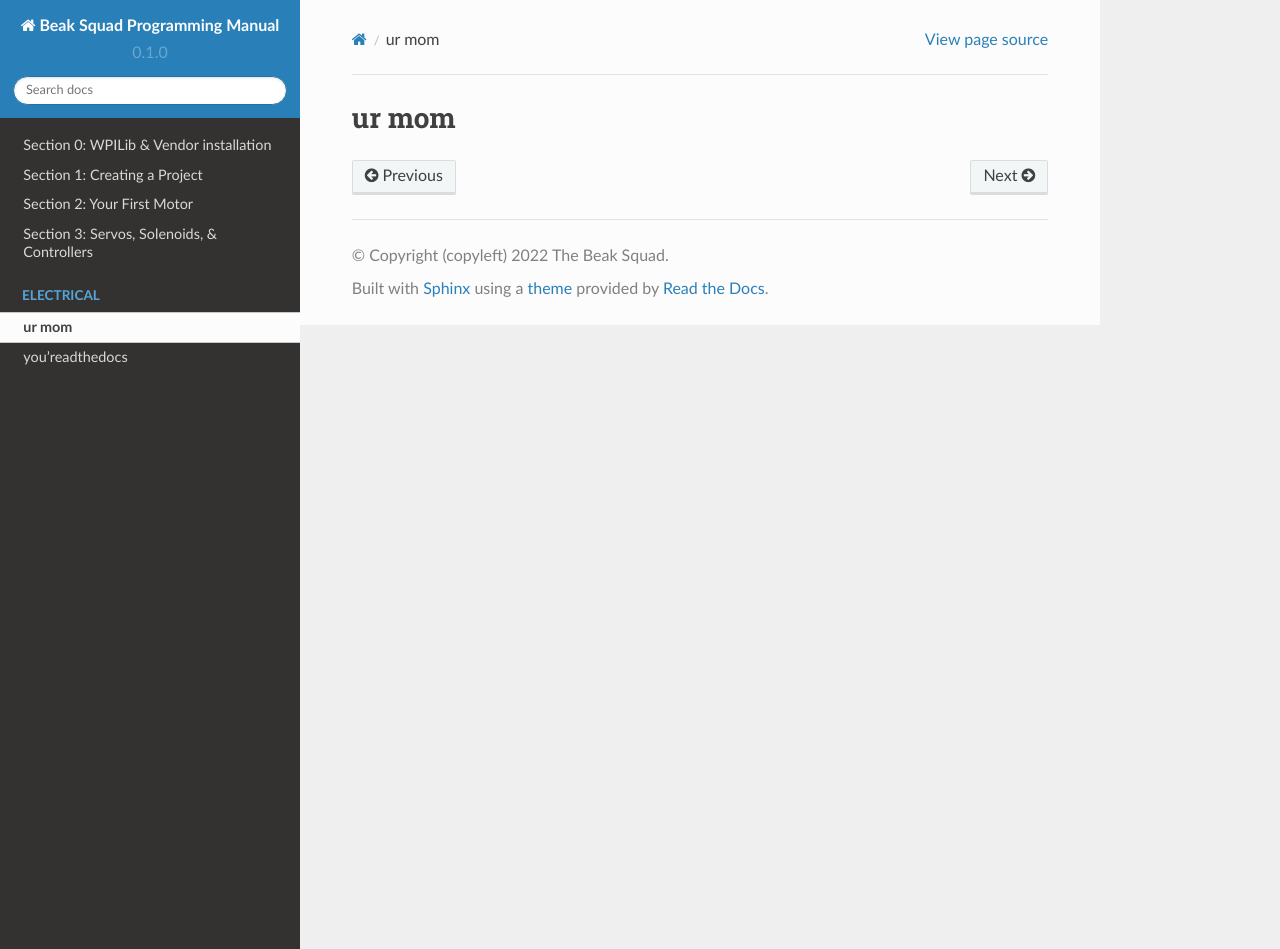
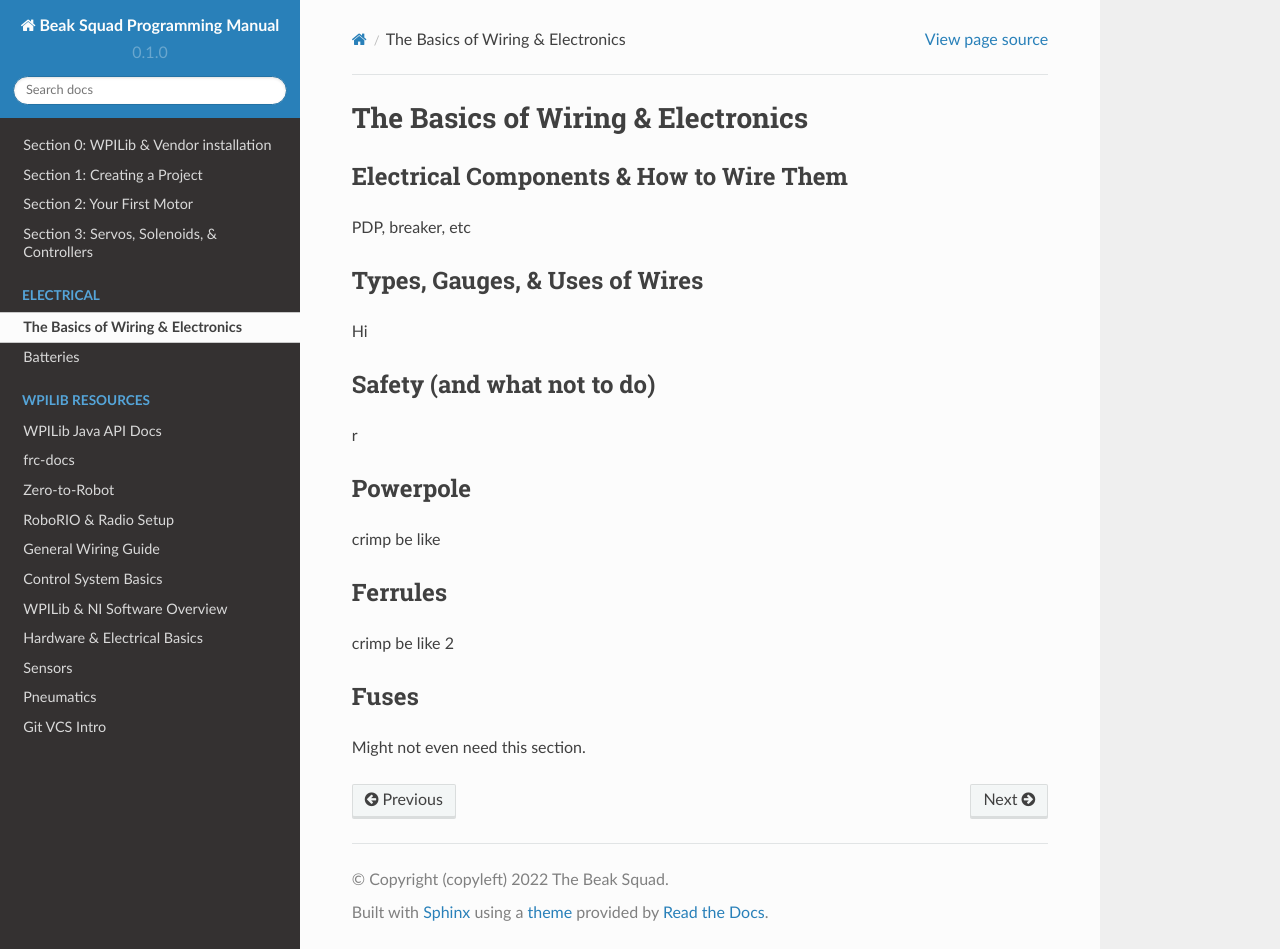
Before and after one commit to Team4028/beakdocs, a Sphinx documentation site: the page built from docs/source/electrical/basics.rst, in a window 1280 px wide and 949 px high. Built offline with Sphinx 7.4.7 and the Read the Docs theme 2.0.0, drawn with Linux system fonts in a browser that asks for light colours; pages that are not in the unit, such as notebooks, are missing from menus.

Commit message:
more layout & updates
Signed-off-by: swirl <swurl@swurl.xyz>

```diff
--- a/docs/source/electrical/basics.rst
+++ b/docs/source/electrical/basics.rst
@@ -1,2 +1,44 @@
-ur mom
-=======
+The Basics of Wiring & Electronics
+===================================
+
+.. _components:
+
+Electrical Components & How to Wire Them
+-----------------------------------------
+
+PDP, breaker, etc
+
+.. _wires:
+
+Types, Gauges, & Uses of Wires
+-------------------------------
+
+Hi
+
+.. _safety:
+
+Safety (and what not to do)
+----------------------------
+
+r
+
+.. _powerpole:
+
+Powerpole
+----------
+
+crimp be like
+
+.. _ferrule:
+
+Ferrules
+---------
+
+crimp be like 2
+
+.. _fuses:
+
+Fuses
+------
+
+Might not even need this section.
--- a/docs/source/sect0.rst
+++ b/docs/source/sect0.rst
@@ -6,18 +6,13 @@
 WPILib
 ------------
 
-To install WPILib, you can either use a USB flash drive (ask from an experienced Controls member for help),
-or install from the `WPILib GitHub <https://github.com/wpilibsuite/allwpilib/releases/latest/>`_. Download the file
-for your computer's operating system, and run the executable. From there, follow the onscreen instructions, ensuring to
-select "Everything", and "Download VSCode for this computer only".
+WPILib contains the WPILib Java library itself, several tools like dashboards, debugging utilities, extra
+robot communication, tools for system characterization, VS Code, and the JDK.
 
-ADD PICS
+Instructions for installing WPILib can be found on the `WPILib Docs <https://docs.wpilib.org/en/stable/docs/zero-to-robot/step-2/wpilib-setup.html>`_.
+Ensure to select "Everything" and "Download for this computer only".
 
-.. code-block:: java
-
-   public void coolFunction() {
-       System.out.println("Hi");
-   }
+Additionally, the WPILib installer may be available offline on a flash drive. Ask a veteran member for help.
 
 .. _CTRE:
 
@@ -31,7 +26,7 @@
 The Phoenix Framework can be downloaded from `CTRE's GitHub <https://github.com/CrossTheRoadElec/Phoenix-Releases/releases/latest>`_.
 Download the file for your computer's hardware, and run the executable. From there, follow the onscreen instructions.
 
-ADD PICS
+Additionally, the Phoenix Framework may be available offline on a flash drive. Ask a veteran member for help.
 
 .. _REV:
 
@@ -42,6 +37,8 @@
 
 The REV Hardware Client can be downloaded from `REV's website <https://docs.revrobotics.com/rev-hardware-client/>`_. Download the executable
 and run it. Follow the onscreen instructions.
+
+Additionally, the REV Hardware Client may be available offline on a flash drive. Ask a veteran member for help.
 
 .. note::
 
```
Also changed, not shown: README.rst (+27 -0 lines), docs/source/electrical/batteries.rst (+26 -2 lines), docs/source/index.rst (+23 -1 lines).
